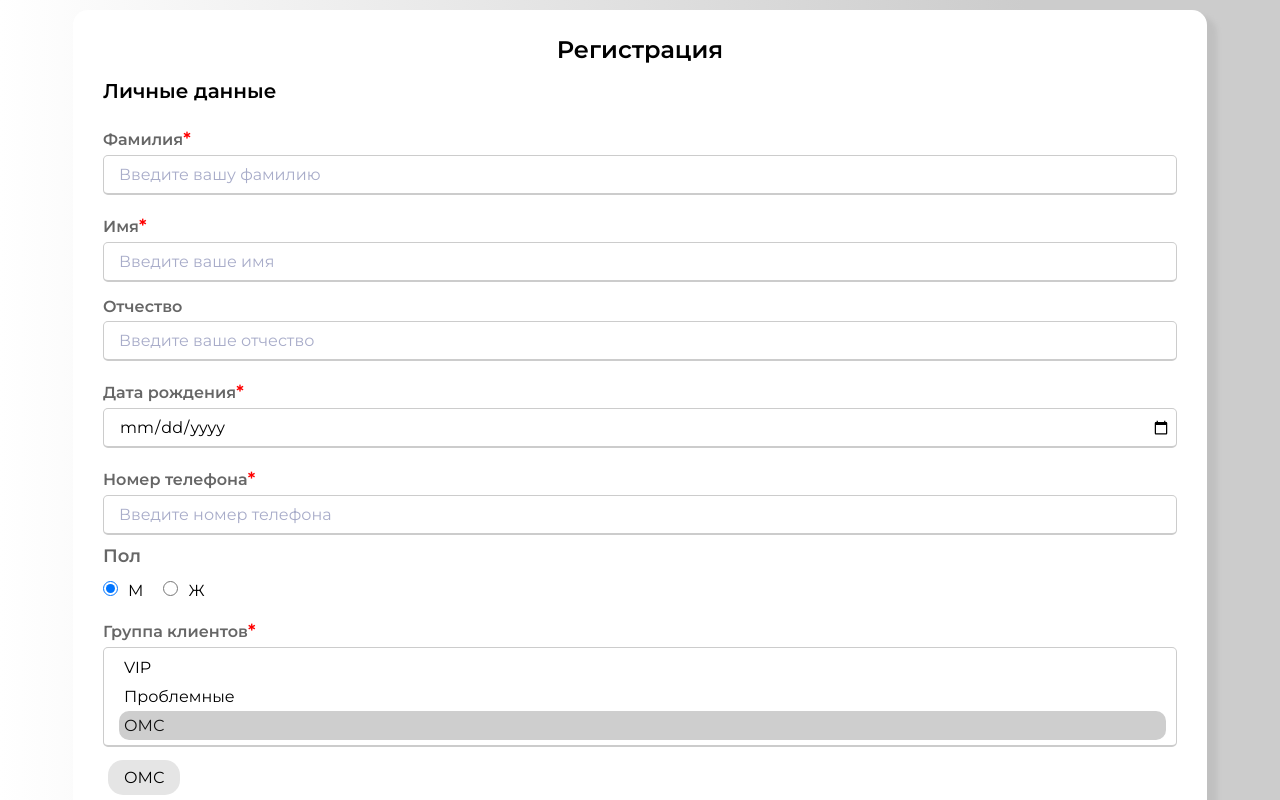
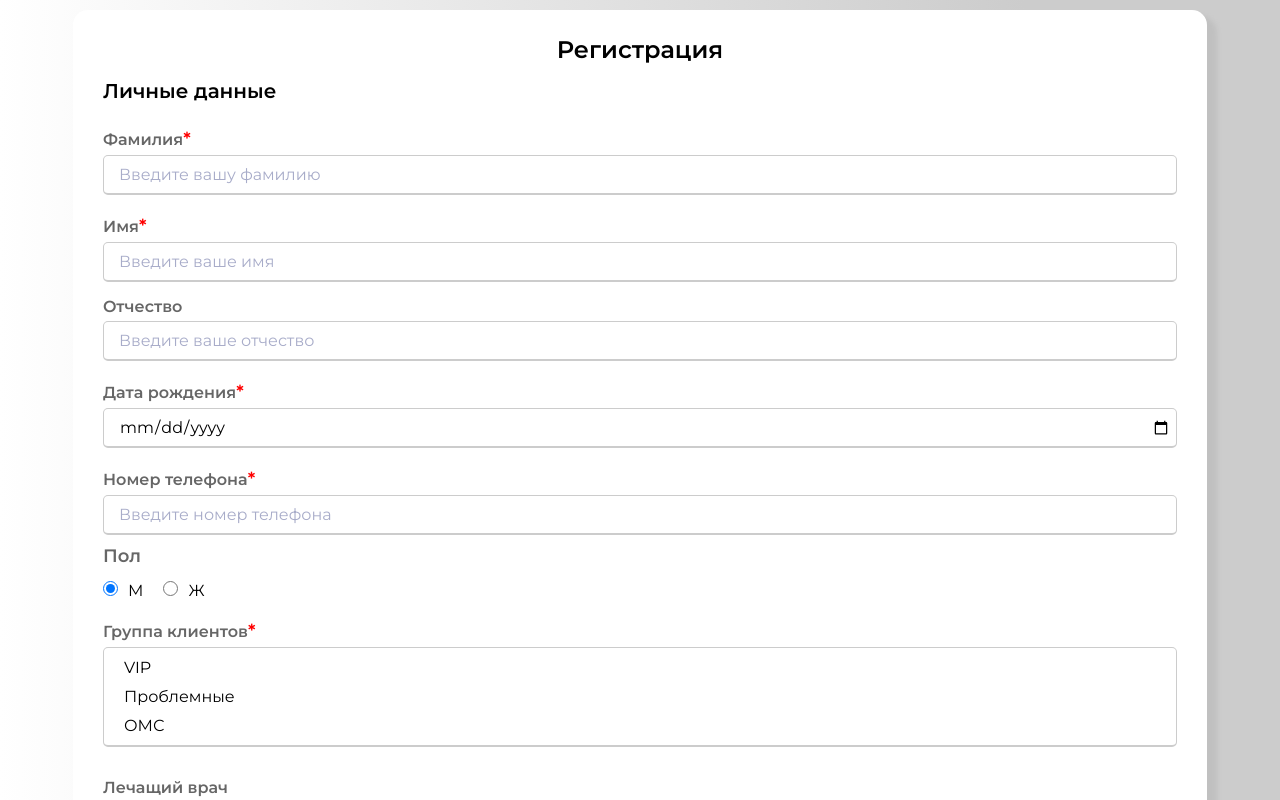
Before and after one commit to AlmelK/VueForm, a Vue app: page / in a window 1280 px wide. Shown: the top 800 px of the page. Built offline with nearby package versions, Linux system fonts and the light colour scheme.

Commit message:
adjustment some validation

```diff
--- a/src/App.vue
+++ b/src/App.vue
@@ -1,16 +1,16 @@
 <template>
   <div id="app">
-    <HelloWorld/>
+    <VueForm/>
   </div>
 </template>
 
 <script>
-import HelloWorld from './components/HelloWorld.vue'
+import VueForm from './components/VueForm.vue'
 
 export default {
   name: 'App',
   components: {
-    HelloWorld
+    VueForm
   }
 }
 </script>
--- a/src/components/HelloWorld.vue
+++ b/src/components/VueForm.vue
@@ -11,7 +11,7 @@
             id="surName"
             v-model.trim="formData.surname"
             placeholder="Введите вашу фамилию"
-            :class="{invalid: ($v.formData.surname.$dirty && !$v.formData.surname.required) ||($v.formData.surname.$dirty && !$v.formData.surname.minLength) || ($v.formData.surname.$dirty && !$v.formData.surname.alpha)}"
+            :class="$v.formData.surname.$error ? 'invalid' : ''"
           />
           <small class="helper-text"
           v-if="$v.formData.surname.$dirty && !$v.formData.surname.required">Поле не должно быть пустым</small>
@@ -28,7 +28,7 @@
             id="name"
             v-model="formData.clientName"
             placeholder="Введите ваше имя"
-            :class="{invalid: ($v.formData.clientName.$dirty && !$v.formData.clientName.required) ||($v.formData.clientName.$dirty && !$v.formData.clientName.minLength) || ($v.formData.clientName.$dirty && !$v.formData.clientName.alpha)}"
+            :class="$v.formData.clientName.$error ? 'invalid' : ''"
           />
           <small class="helper-text"
           v-if="$v.formData.clientName.$dirty && !$v.formData.clientName.required">Поле не должно быть пустым</small>
@@ -52,7 +52,7 @@
           type="date"
           id="birth_day"
           v-model="formData.birthday"
-          :class="{invalid: ($v.formData.birthday.$dirty && !$v.formData.birthday.required)}"
+          :class="$v.formData.birthday.$error ? 'invalid' : ''"
            />
            <small class="helper-text"
           v-if="$v.formData.birthday.$dirty && !$v.formData.birthday.required">Обязательно укажите дату рождения</small>
@@ -64,10 +64,7 @@
             id="phone"
             v-model="formData.phoneNumber"
             placeholder="Введите номер телефона"
-            :class="{invalid: ($v.formData.phoneNumber.$dirty && !$v.formData.phoneNumber.required) ||
-            ($v.formData.phoneNumber.$dirty && !$v.formData.phoneNumber.minLength) ||
-            ($v.formData.phoneNumber.$dirty && !$v.formData.phoneNumber.maxLength) ||
-            ($v.formData.phoneNumber.$dirty && !$v.formData.phoneNumber.alpha) }"
+            :class="$v.formData.phoneNumber.$error ? 'invalid' : ''"
           />
           <small class="helper-text"
           v-if="$v.formData.phoneNumber.$dirty && !$v.formData.phoneNumber.required">Поле не должно быть пустым</small>
@@ -104,11 +101,16 @@
 
         <div class="form-group">
           <label for="clientGroup">Группа клиентов</label>
-          <select id="clientGroup" v-model="formData.selectedGroups" multiple>
+          <select id="clientGroup"
+           v-model="formData.selectedGroups"
+           multiple
+           :class="$v.formData.selectedGroups.$error ? 'invalid' : ''">
             <option v-for="(g, index) in clientsGroup" :value="g" :key="index">
               {{ g.group }}
             </option>
           </select>
+           <small class="helper-text"
+          v-if="$v.formData.selectedGroups.$dirty && !$v.formData.selectedGroups.required">Пожалуйста выберите что-нибудь</small>
           <div class="selected-options">
             <div
               class="selected-opt"
@@ -233,7 +235,7 @@ export default {
         birthday: [],
         phoneNumber: "",
         gender: "male",
-        selectedGroups: [{ group: "ОМС", value: "OMS" }],
+        selectedGroups: [],
         doctor: [{ doctorName: "Иванов", value: "Ivanov" }],
         notSendSMS: false,
         country: "",
@@ -328,10 +330,10 @@ export default {
     },
   methods: {
     submitHandler() {
-      if(this.$v.$invalid){
-        this.$v.$touch()
-        console.log('Валидация прошла успешно')
-        return
+      this.$v.formData.$touch()
+      if(!this.$v.formData.$error){
+        console.log("Валидация прошла успешно")
+        alert("Успех!")
       }
     }
   }
```
